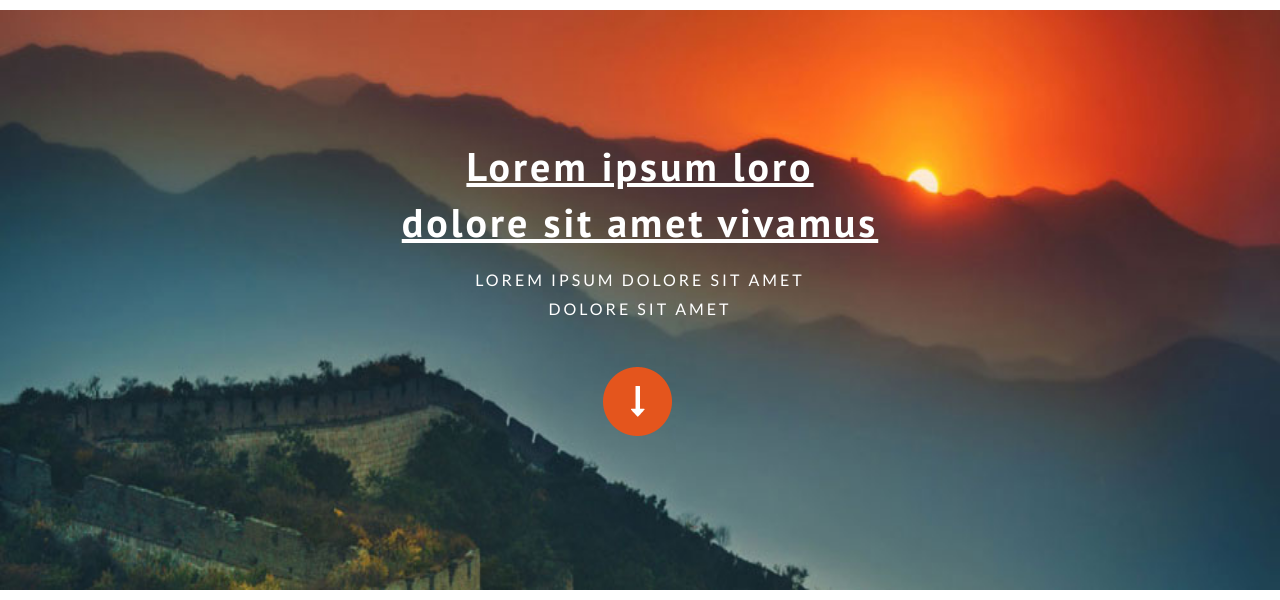
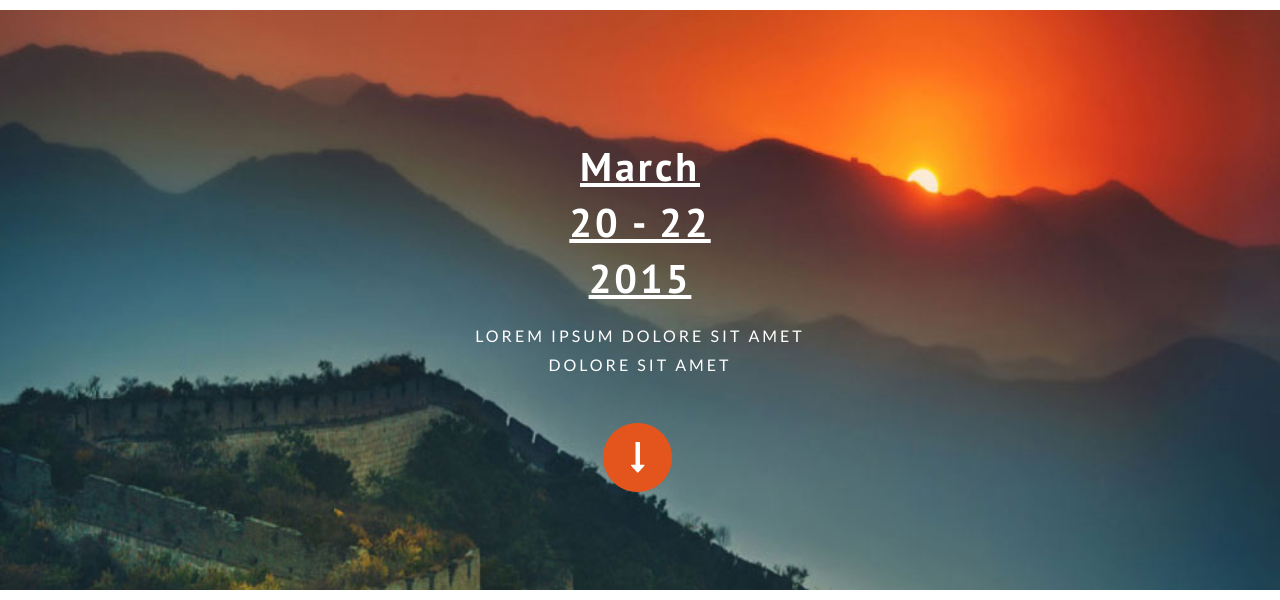
Before and after one commit to Wolfgang375177/SalukiLAN_Website, a plain HTML site: page index.html in a window 1280 px wide. Shown: the part 200-800 px from the top of the page. Drawn offline with Linux system fonts and the light colour scheme.

Commit message:
Changes to index
changes

```diff
--- a/index.html
+++ b/index.html
@@ -80,7 +80,7 @@ License URL: http://creativecommons.org/licenses/by/3.0/
 		<div class="banner text-center">
 				<div class="container">
 					<div class="banner-info">
-						<h1>Lorem ipsum loro <br>dolore sit amet vivamus</h1>
+						<h1>March<br>20 - 22<br>2015</h1>
 						<p>Lorem ipsum dolore sit amet<br>dolore sit amet</p>
 						<label class="page-scroll"><a class="banner-btn class scroll" href="#feature"><span> </span></a></label>
 				    </div>
```
